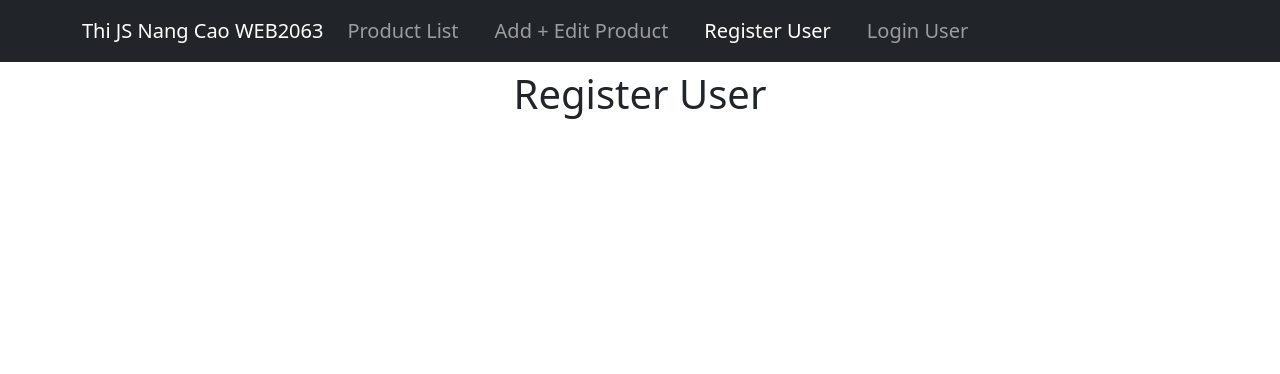
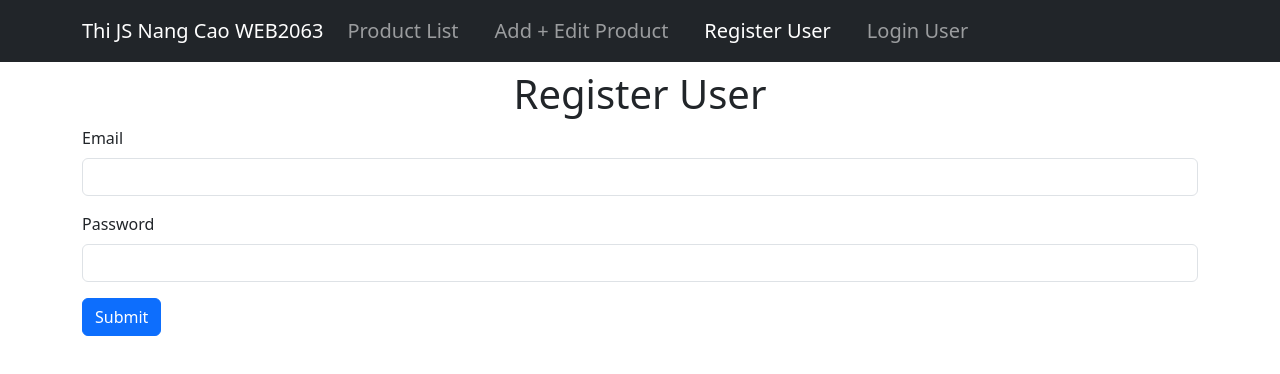
Before and after one commit to loan018/js-nang-cao, a website: page register.html in a window 1280 px wide. Drawn offline with nearby package versions, Linux system fonts and the light colour scheme.

Commit message:
Đăng ký

```diff
--- /dev/null
+++ b/auth.js
@@ -0,0 +1,20 @@
+async function register(event) {
+  event.preventDefault();
+  const email = document.getElementById("email").value;
+  const password = document.getElementById("password").value;
+  if(!email|| !password){
+     alert("Hiện thị đủ thông tin");
+     return;
+  }
+  try {
+    const data ={
+    email,
+    password
+  };
+     await axios.post(`http://localhost:3000/register`,data)
+    location.href = 'index.html'
+    alert("Đăng ký thành công")
+  } catch (error) {
+    console.error(error)
+  }
+}
--- a/register.html
+++ b/register.html
@@ -36,7 +36,29 @@
     </nav>
     <div class="container">
       <h1 class="text-center my-2">Register User</h1>
+      <form onsubmit="register(event)">
+        <div class="mb-3">
+          <label for="email" class="form-label"
+            >Email</label
+          >
+          <input
+            type="email"
+            class="form-control"
+            id="email"
+          />
+        </div>
+        <div class="mb-3">
+          <label for="passwords" class="form-label">Password</label>
+          <input
+            type="password"
+            class="form-control"
+            id="password"
+          />
+        </div>
+        <button type="submit" class="btn btn-primary">Submit</button>
+      </form>
     </div>
     <script src="https://cdnjs.cloudflare.com/ajax/libs/axios/1.7.7/axios.min.js"></script>
+    <script src="auth.js"></script>
   </body>
 </html>
```
Also changed, not shown: db.json (+7 -1 lines), README.md.
